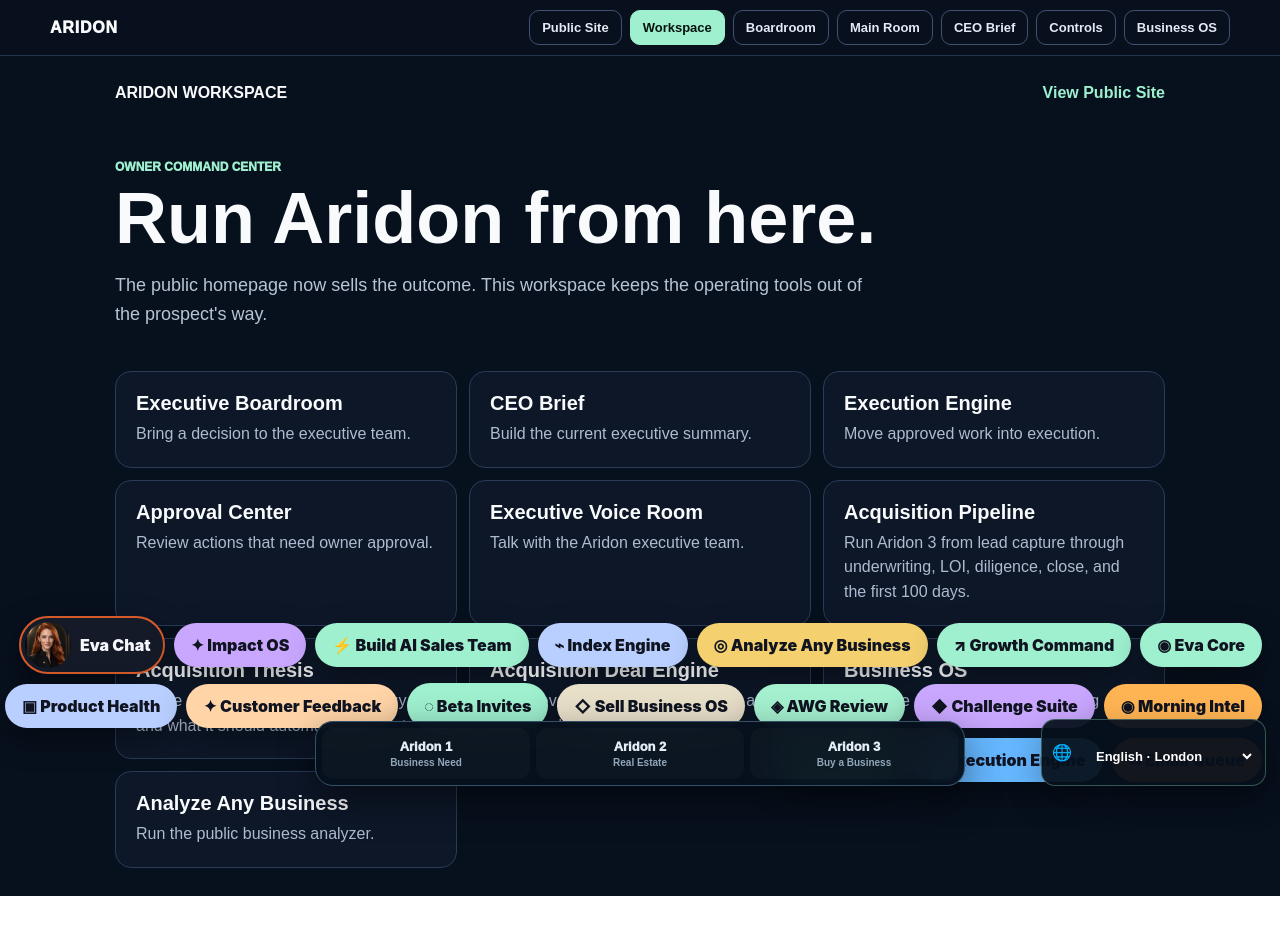
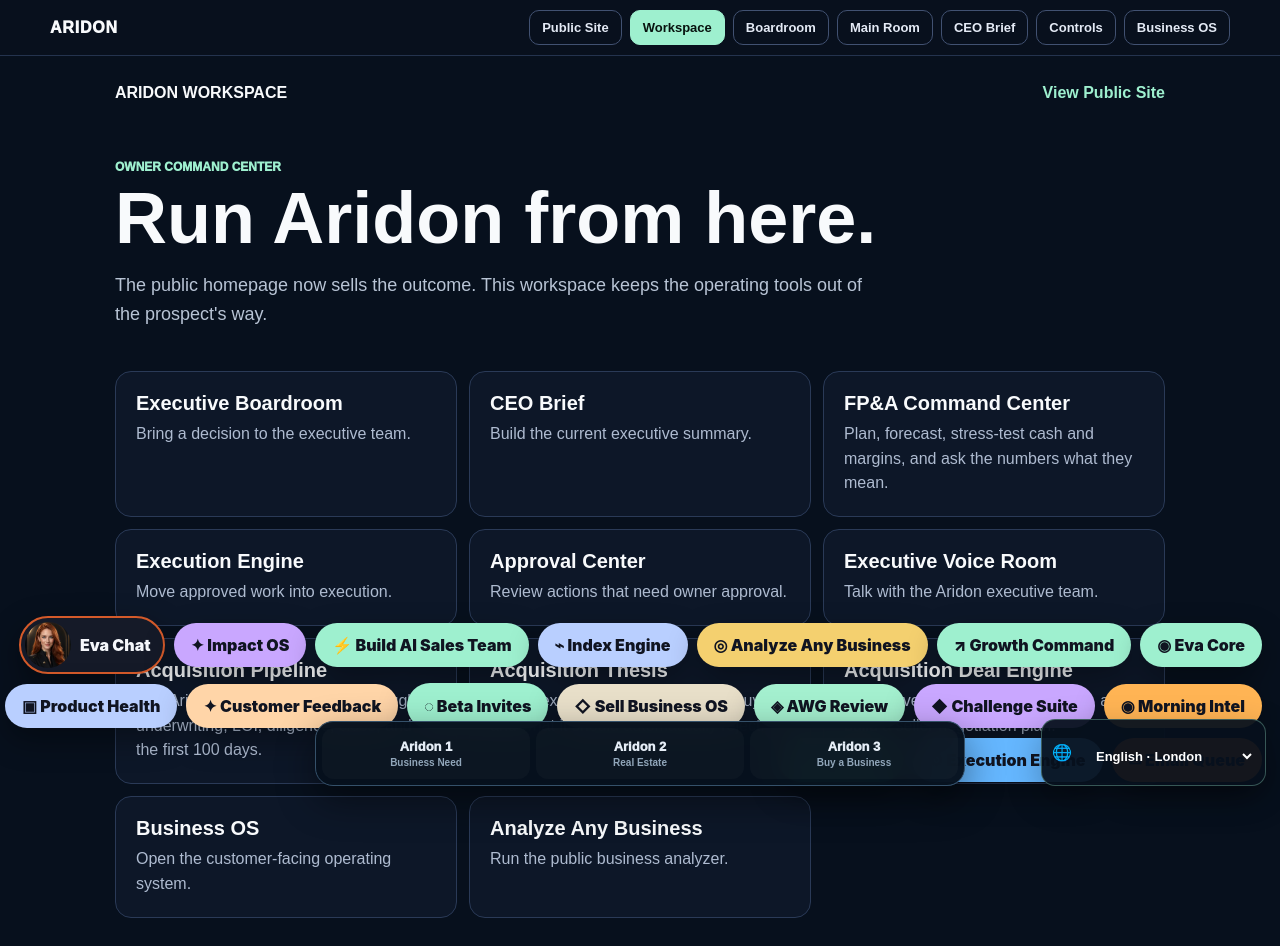
Before and after one commit to jimrusk/aridon-app, a Next.js app: page /dashboard in a window 1280 px wide. Before the commit the page ends 896 px from the top, so only its background shows below. Built offline with nearby package versions, Linux system fonts and the light colour scheme.

Commit message:
Link FP&A command center from owner dashboard

```diff
--- a/app/dashboard/page.tsx
+++ b/app/dashboard/page.tsx
@@ -3,6 +3,7 @@ import Link from 'next/link';
 const links=[
   ['/boardroom','Executive Boardroom','Bring a decision to the executive team.'],
   ['/ceo-brief','CEO Brief','Build the current executive summary.'],
+  ['/finance','FP&A Command Center','Plan, forecast, stress-test cash and margins, and ask the numbers what they mean.'],
   ['/execution','Execution Engine','Move approved work into execution.'],
   ['/controls','Approval Center','Review actions that need owner approval.'],
   ['/avatars','Executive Voice Room','Talk with the Aridon executive team.'],
```
